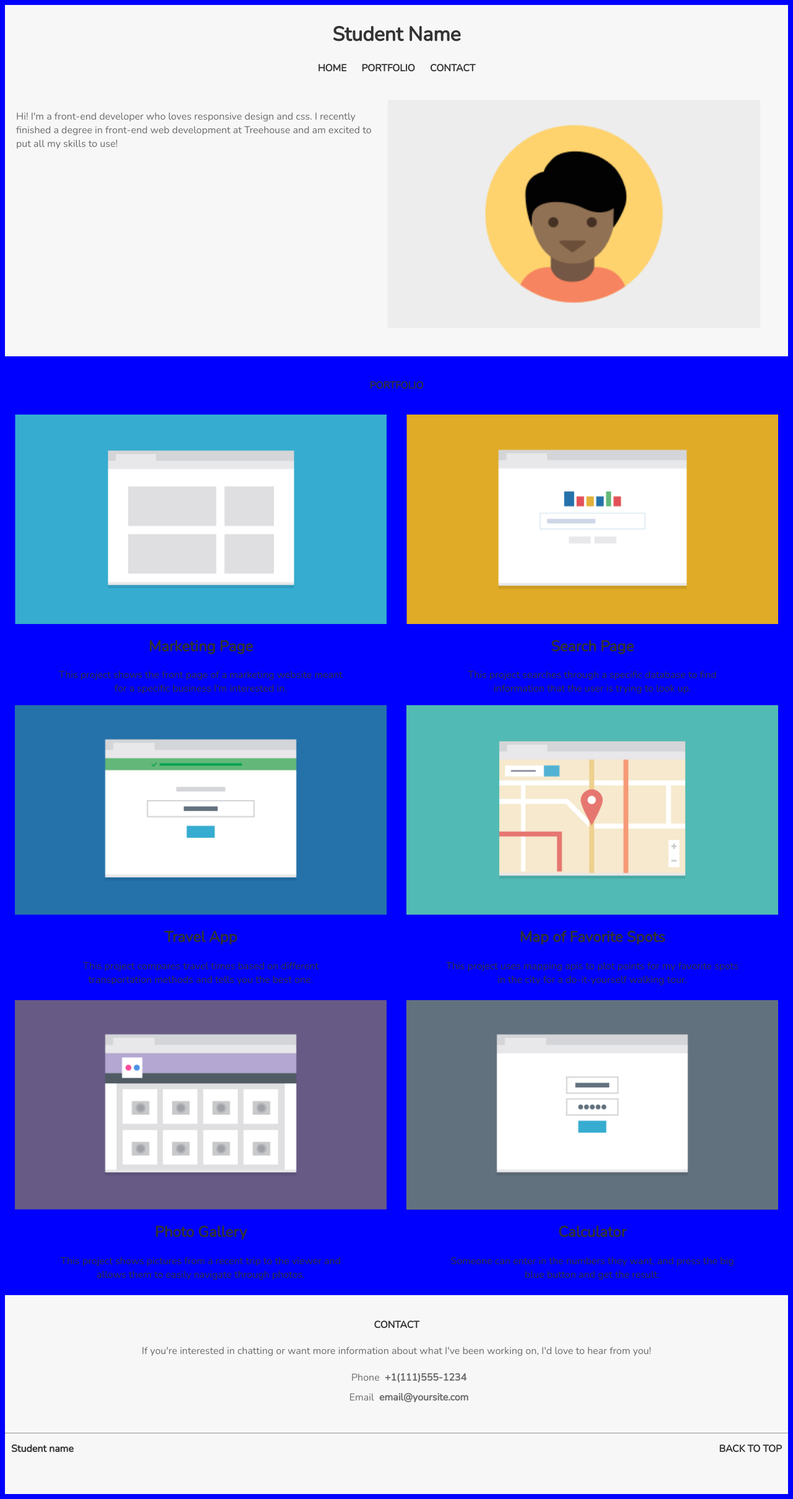
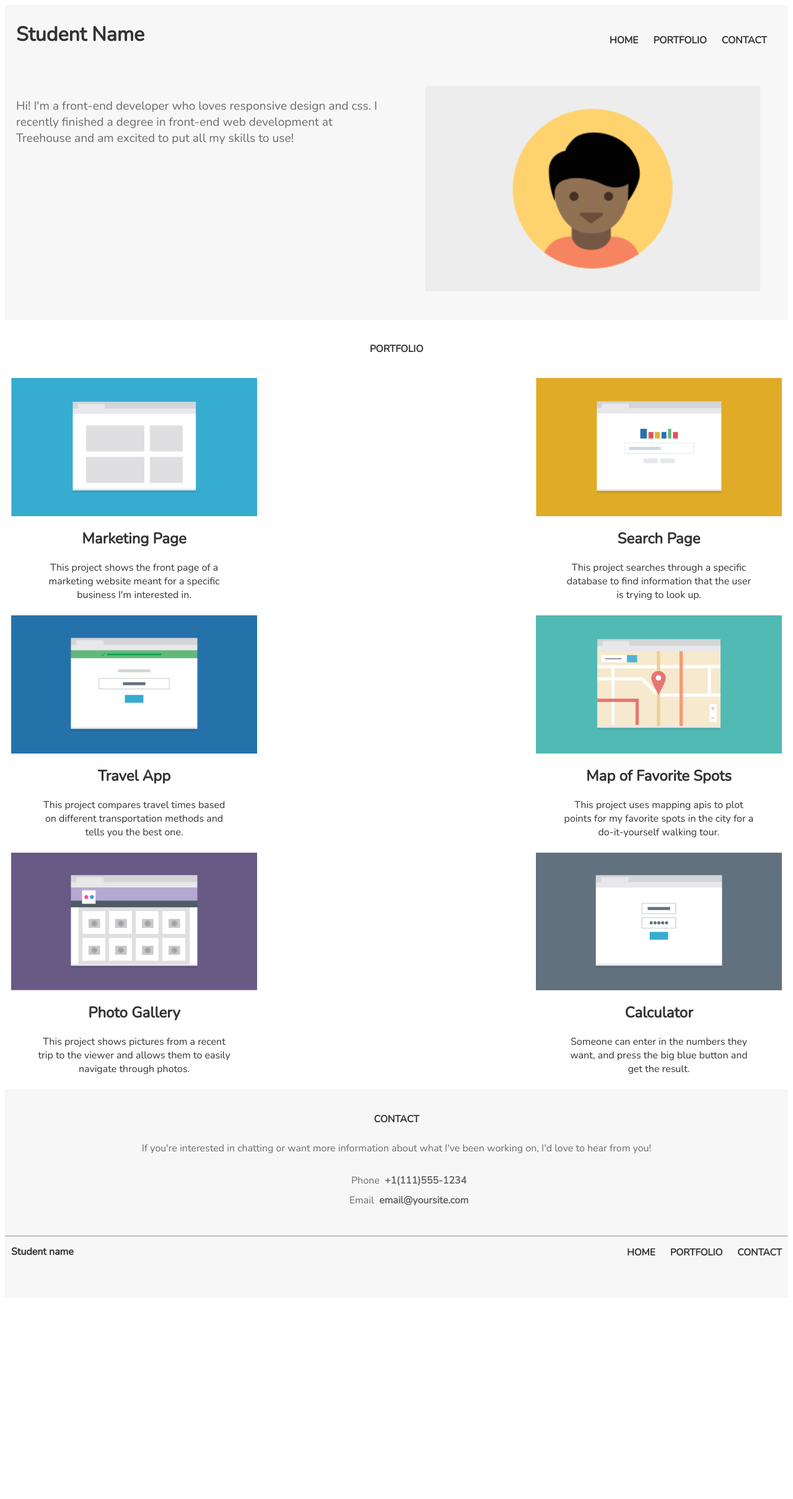
Before and after one commit to Zandy12/FEWD-Project-Two, a plain HTML site: page index.html in a window 1280 px wide. Shown: the whole page at 62% size. After the commit the page ends 2102 px from the top, so only its background shows below. Drawn offline with nearby package versions, Linux system fonts and the light colour scheme.

Commit message:
Second commit

```diff
--- a/css/styles.css
+++ b/css/styles.css
@@ -40,7 +40,7 @@ header, footer {
 }
 
 .colorPost {
-  color: #6b6b6b;/* #828282; */
+  color: #6b6b6b;
 }
 
 img {
@@ -96,6 +96,9 @@ img {
     background-color: white;
     margin: 5px 10px;
   }
+  .topDown {
+    display: none;
+  }
   .profile {
     padding-top: 25px;
   }
@@ -123,6 +126,14 @@ img {
   }
   .top {
     display: inline;
+  }
+  .topDown {
+    margin-top: -15px;
+    float: right;
+    font-size: 98%;
+  }
+  .change {
+    display: none;
   }
   .medium {
     padding: 40px 0;
@@ -167,13 +178,50 @@ img {
     margin-top: -3px;
   }
   .conclusion {
-    margin: 0 50px;
+    margin: 25px 50px;
   }
 }
 
 @media (min-width: 768px) {
   body {
     /* For debugging */
-    background-color: blue;
+    /* background-color: blue; */
+  }
+  .largeHeader {
+    width: 100%;
+  }
+  .nameTop {
+    float: left;
+    margin-left: 18px;
+  }
+  /* .topUp ul {
+    float: right;
+    margin-top: 30px;
+    padding-right: 26px;
+    margin-left: 2px;
+  } */
+  .topUp {
+    float: right;
+    margin-top: 41px;
+    margin-right: 24px;
+  }
+  .introduction {
+    font-size: 120%;
+  }
+  .profile {
+    width: 45%;
+    height: 45%;
+  }
+  .first, .second, .third {
+    display: inline-block;
+    width: 100%;
+  }
+  .firstArticle {
+    float: left;
+    width: 33%;
+  }
+  .secondArticle {
+    float: right;
+    width: 33%;
   }
 }
--- a/index.html
+++ b/index.html
@@ -8,12 +8,16 @@
   </head>
   <body>
       <header>
-        <h1><b>Student Name</b></h1>
+        <div class="largeHeader clearfix">
+          <h1 class="nameTop"><b>Student Name</b></h1>
           <nav align="center">
+            <ul class="topUp">
               <li class="capitalized top"><a href="#">Home</a></li>
               <li class="capitalized top"><a href="#">Portfolio</a></li>
               <li class="capitalized top"><a href="#">Contact</a></li>
+            </ul>
           </nav>
+        </div>
         <div class="medium clearfix">
           <img class="profile" src="img/responsive-layout-profile.png" alt="Profile picture of Zane Chandy." />
           <p class="introduction">Hi! I'm a front-end developer who loves responsive design and css. I recently finished a degree in front-end web development at Treehouse and am excited to put all my skills to use!</p>
@@ -22,7 +26,7 @@
       <main>
         <section class="portfolio">
           <h2 class="capitalized title">Portfolio</h2>
-          <div class"first">
+            <div class="first">
               <article class="firstArticle">
                 <img class="portfolioImage" src="img/portfolio-1.png" alt="Front page of marketing website." />
                 <h2>Marketing Page</h2>
@@ -70,7 +74,14 @@
           <hr />
           <div class="bottom clearfix">
             <p class="name"><b>Student name</b></p>
-            <li class="capitalized back"><a href="#">Back to top</a></li>
+            <nav class="topDown" align="center">
+              <ul>
+                <li class="capitalized top"><a href="#">Home</a></li>
+                <li class="capitalized top"><a href="#">Portfolio</a></li>
+                <li class="capitalized top"><a href="#">Contact</a></li>
+              </ul>
+            </nav>
+            <li class="capitalized back"><a class="change" href="#">Back to top</a></li>
           </div>
       </footer>
   </body>
```
Lines whose indentation alone changed are shown as unchanged.
